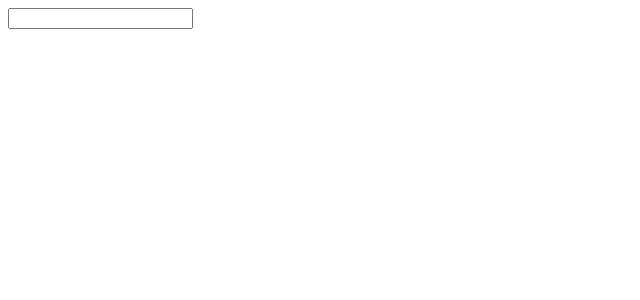
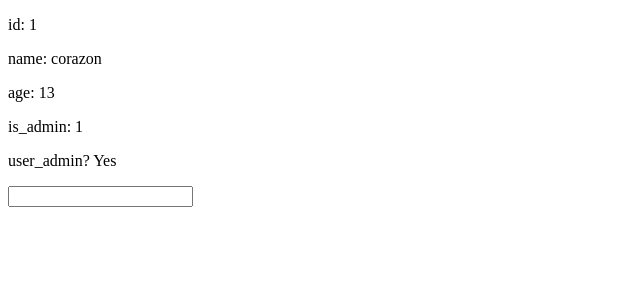
Before and after one commit to qstrikecorazon/vue-playground, a Vue app: page / in a window 1280 px wide. Shown: the top 300 px of the page, without its empty margins (0-640 px from the left). Built offline with nearby package versions, Linux system fonts and the light colour scheme.

Commit message:
sample using store.

```diff
--- /dev/null
+++ b/src/stores/user.ts
@@ -0,0 +1,17 @@
+import { defineStore } from 'pinia'
+import { ref } from 'vue'
+
+export const useUserStore = defineStore('user', () => {
+    const user = ref({
+        id: 1,
+        name: 'corazon',
+        age: 24,
+        is_admin: 1
+    })
+
+    function isAdmin(): boolean {
+        return Boolean(user.value.is_admin)
+    }
+
+    return { user, isAdmin };
+})
--- a/src/views/Home.vue
+++ b/src/views/Home.vue
@@ -1,11 +1,29 @@
 <script setup lang="ts">
-import { ref } from 'vue'
+import { ref, onMounted } from 'vue'
 import { useCapitalizeText } from '@/composables/capitalize-text'
+import { useUserStore } from '@/stores/user'
 
 const { text, capitalizeText } = useCapitalizeText()
+const userStore = useUserStore();
+
+onMounted(() => {
+    setTimeout(() => {
+        userStore.$patch({
+            user: {
+                age: 13
+            }
+        })
+    }, 5000)
+})
 </script>
 
 <template>
+    <div>
+        <p v-for="(value, key, i) in userStore.user" :key="i">
+            {{ key }}: {{ value }}
+        </p>
+        <p>user_admin? {{ userStore.isAdmin() ? 'Yes' : 'No' }}</p>
+    </div>
     <div v-if="capitalizeText">
         <p>{{ capitalizeText }}</p>
     </div>
```
